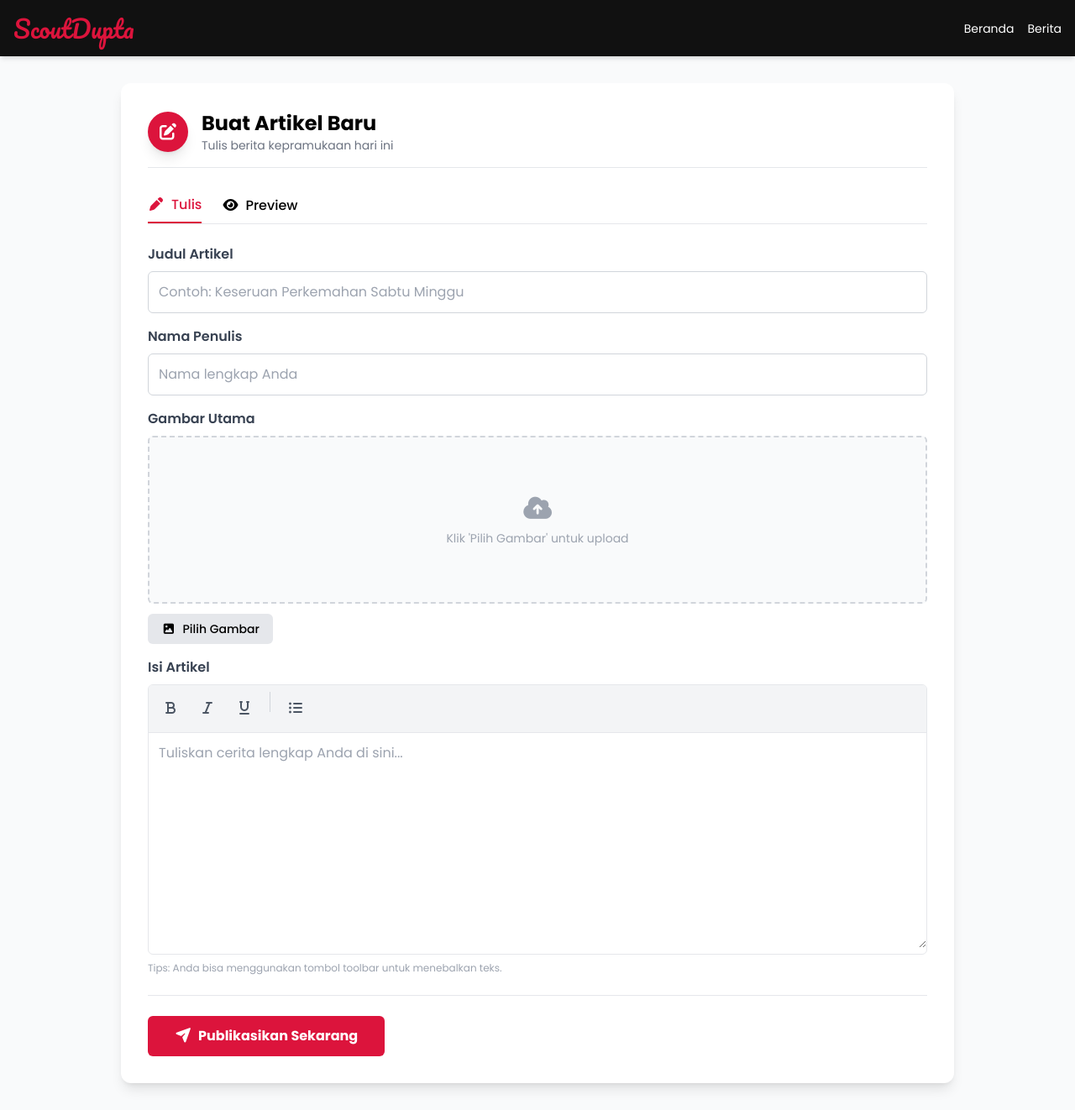
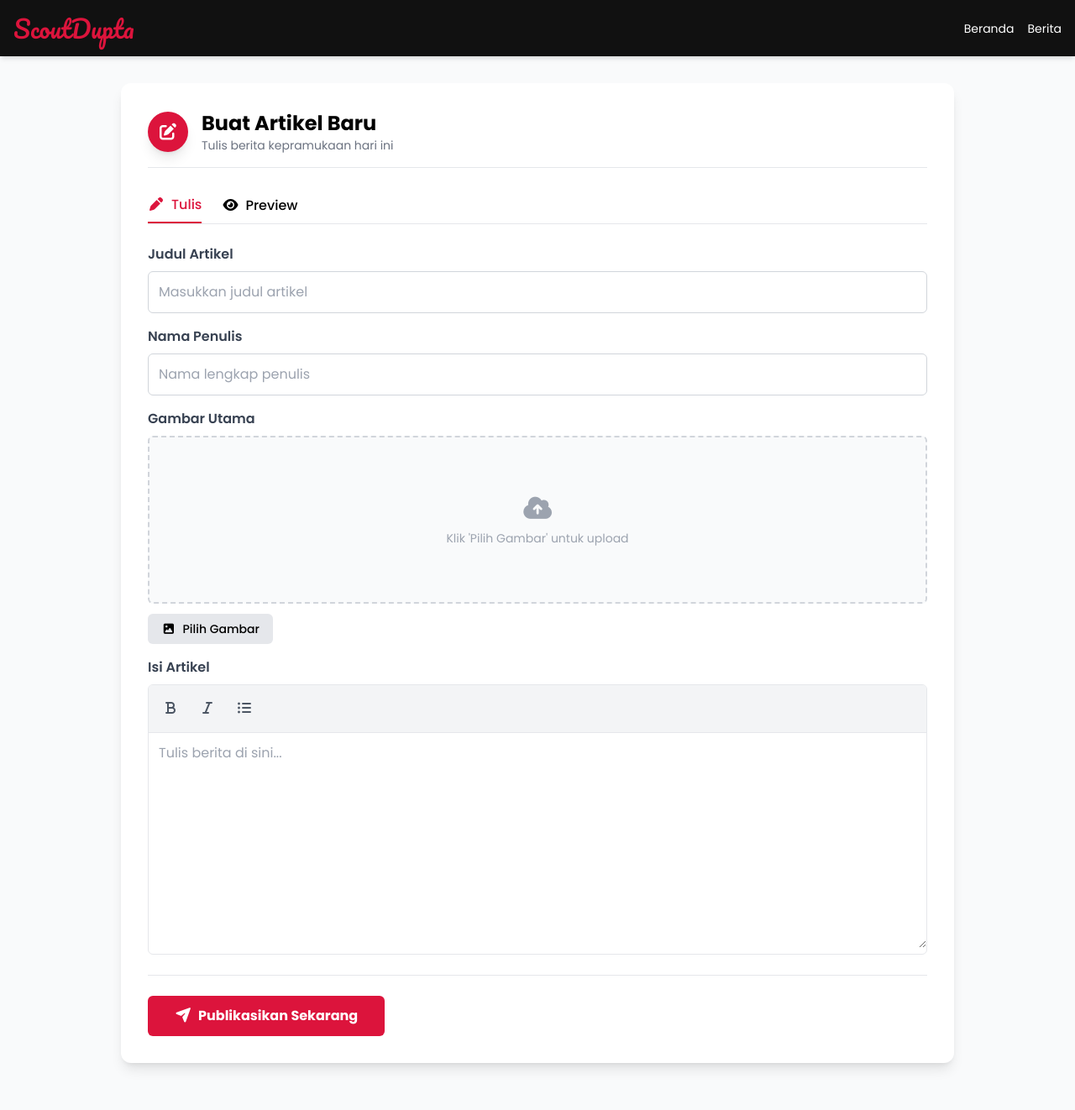
Before and after one commit to pradupta/web, a Jekyll site: the page artikel1.html, which Jekyll copies as it is, in a window 1280 px wide and 1322 px high. Shown: the whole window at 84% size. Built offline with Jekyll 4.4.1, drawn with Linux system fonts in a browser that asks for light colours; nearby versions of some CDN libraries.

Commit message:
Update artikel1.html

```diff
--- a/artikel1.html
+++ b/artikel1.html
@@ -34,11 +34,7 @@
       display: flex; align-items: center; justify-content: center; overflow: hidden;
     }
     .tab-button.active { border-bottom: 2px solid #DC143C; color: #DC143C; }
-
-    /* Custom Editor Toolbar Styles */
-    .toolbar-btn {
-      padding: 0.5rem; border-radius: 0.25rem; transition: background 0.2s; color: #4B5563;
-    }
+    .toolbar-btn { padding: 0.5rem; border-radius: 0.25rem; transition: background 0.2s; color: #4B5563; }
     .toolbar-btn:hover { background: #F3F4F6; color: #DC143C; }
   </style>
 </head>
@@ -74,12 +70,12 @@
         <div id="write-section">
           <div class="mb-4">
             <label class="block text-gray-700 font-semibold mb-2">Judul Artikel</label>
-            <input type="text" id="judul" class="form-input" placeholder="Contoh: Keseruan Perkemahan Sabtu Minggu" required>
+            <input type="text" id="judul" class="form-input" placeholder="Masukkan judul artikel" required>
           </div>
 
           <div class="mb-4">
             <label class="block text-gray-700 font-semibold mb-2">Nama Penulis</label>
-            <input type="text" id="penulis" class="form-input" placeholder="Nama lengkap Anda" required>
+            <input type="text" id="penulis" class="form-input" placeholder="Nama lengkap penulis" required>
           </div>
 
           <div class="mb-4">
@@ -100,15 +96,12 @@
             <label class="block text-gray-700 font-semibold mb-2">Isi Artikel</label>
             <div class="border rounded-md overflow-hidden">
               <div class="bg-gray-100 border-b p-2 flex gap-2">
-                <button type="button" onclick="formatText('b')" class="toolbar-btn" title="Bold"><i class="fas fa-bold"></i></button>
-                <button type="button" onclick="formatText('i')" class="toolbar-btn" title="Italic"><i class="fas fa-italic"></i></button>
-                <button type="button" onclick="formatText('u')" class="toolbar-btn" title="Underline"><i class="fas fa-underline"></i></button>
-                <div class="w-px h-6 bg-gray-300 mx-1"></div>
-                <button type="button" onclick="insertList()" class="toolbar-btn" title="List"><i class="fas fa-list-ul"></i></button>
+                <button type="button" onclick="formatText('b')" class="toolbar-btn"><i class="fas fa-bold"></i></button>
+                <button type="button" onclick="formatText('i')" class="toolbar-btn"><i class="fas fa-italic"></i></button>
+                <button type="button" onclick="insertList()" class="toolbar-btn"><i class="fas fa-list-ul"></i></button>
               </div>
-              <textarea id="isi" class="form-textarea border-none rounded-none h-64 focus:ring-0" placeholder="Tuliskan cerita lengkap Anda di sini..."></textarea>
+              <textarea id="isi" class="form-textarea border-none rounded-none h-64 focus:ring-0" placeholder="Tulis berita di sini..." required></textarea>
             </div>
-            <p class="text-xs text-gray-400 mt-2">Tips: Anda bisa menggunakan tombol toolbar untuk menebalkan teks.</p>
           </div>
         </div>
 
@@ -122,7 +115,7 @@
         </div>
 
         <div class="flex gap-4 pt-6 border-t">
-          <button type="submit" class="bg-crimson text-white px-8 py-3 rounded-md font-bold hover:bg-red-700 transition w-full md:w-auto">
+          <button type="submit" id="btnSubmit" class="bg-crimson text-white px-8 py-3 rounded-md font-bold hover:bg-red-700 transition w-full md:w-auto">
             <i class="fas fa-paper-plane mr-2"></i>Publikasikan Sekarang
           </button>
         </div>
@@ -130,18 +123,20 @@
     </div>
   </main>
 
-  <div id="loader" class="fixed inset-0 bg-black/50 flex items-center justify-center z-[100] hidden">
-    <div class="bg-white p-8 rounded-lg text-center">
+  <div id="loader" class="fixed inset-0 bg-black/70 flex items-center justify-center z-[100] hidden">
+    <div class="bg-white p-8 rounded-lg text-center max-w-xs w-full">
       <div class="animate-spin rounded-full h-12 w-12 border-t-4 border-crimson mx-auto mb-4"></div>
-      <p class="font-bold">Sedang Mengirim Artikel...</p>
+      <p class="font-bold text-gray-800">Mempublikasikan...</p>
+      <p class="text-sm text-gray-500 mt-2">Jangan tutup halaman ini</p>
     </div>
   </div>
 
   <script>
-    const scriptURL = 'https://script.google.com/macros/s/AKfycbxt3qqancjG5cQPn285eYYoyYUTW2KlsBwMLJrLlCf5D4Jcy2RF2a8zfkz3dMwwhdWYQQ/exec';
+    // GANTI URL INI DENGAN URL WEB APP GOOGLE SCRIPT ANDA
+    const scriptURL = 'https://script.google.com/macros/s/AKfycbwPz9-cJHNMXwiY5bK3cYUkZtZiETrSpr3Ai_kfXYhRed8iv7AkgXEyxOB9TUMrYypvqA/exec';
     let base64Image = "";
 
-    // Tab Switching Logic
+    // Tab Logic
     const tabWrite = document.getElementById('tab-write');
     const tabPreview = document.getElementById('tab-preview');
     const writeSection = document.getElementById('write-section');
@@ -176,28 +171,25 @@
       reader.readAsDataURL(file);
     };
 
-    // Custom Formatting Logic
+    // Format Text Logic
     function formatText(tag) {
       const area = document.getElementById('isi');
       const start = area.selectionStart;
       const end = area.selectionEnd;
       const text = area.value;
       const selected = text.substring(start, end);
-
-      // Jika tidak ada teks yang dipilih, jangan lakukan apa-apa
       if(!selected) return;
-
-      const formatted = `<${tag}>${selected}</${tag}>`;
-      area.value = text.substring(0, start) + formatted + text.substring(end);
+      area.value = text.substring(0, start) + `<${tag}>` + selected + `</${tag}>` + text.substring(end);
     }
 
     function insertList() {
       const area = document.getElementById('isi');
       const start = area.selectionStart;
       area.value = area.value.substring(0, start) + "\n• " + area.value.substring(start);
+      area.focus();
     }
 
-    // Form Submission
+    // FORM SUBMISSION (FINAL FIX)
     document.getElementById('articleForm').onsubmit = async (e) => {
       e.preventDefault();
       document.getElementById('loader').classList.remove('hidden');
```
Also changed, not shown: other parts of artikel1.html (+14 -7 lines).
